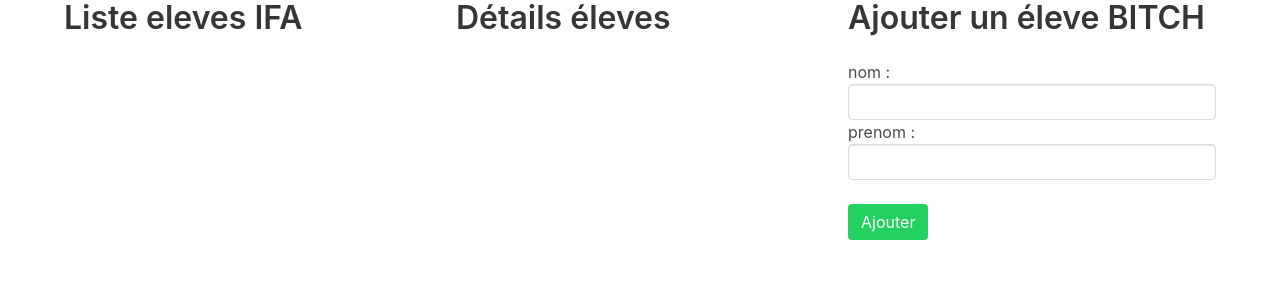
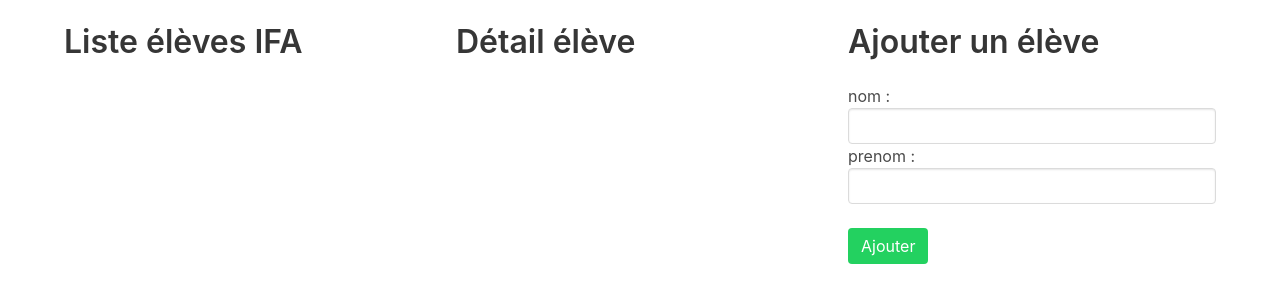
Before and after one commit to BrianCarvalho/ListElevesAngularJS, a website: page client/index.html in a window 1280 px wide. Drawn offline with nearby package versions, Linux system fonts and the light colour scheme; files that its build step writes are made by us from their sources; no server answers; files whose address does not match are found by name.

Commit message:
add design part 2

```diff
--- a/client/index.html
+++ b/client/index.html
@@ -5,16 +5,17 @@
     <meta charset="UTF-8">
     <meta name="viewport" content="width=device-width, initial-scale=1.0">
     <meta http-equiv="X-UA-Compatible" content="ie=edge">
-    <title>Liste eleves</title>
+    <title>Liste élèves - BITCH</title>
     <link rel="stylesheet" href="static/css/style.css" />
     <link rel="stylesheet" href="https://cdnjs.cloudflare.com/ajax/libs/bulma/0.7.2/css/bulma.css" />
 </head>
 
 <body ng-app='App' ng-controller='listEleve'>
+    <br/>
     <div class="container">
         <div class="columns">
             <div class="column">
-                <h1 class="title">Liste eleves IFA</h1>
+                <h1 class="title">Liste élèves IFA</h1>
                 <table class="table is-striped">
                     <tr ng-repeat='eleve in le' ng-click='detailsEleve(eleve)'>
                         <td>{{eleve.nom | uppercase}}</td>
@@ -25,7 +26,7 @@
             </div>
             <div class="column">
                     <table class="table is-striped">
-                            <h1 class="title">Détails éleves</h1>
+                            <h1 class="title">Détail élève</h1>
                             <tr ng-repeat='(key,eleve) in infosEleve'>
                                 <td>{{key}}: {{eleve}}</td>
                             </tr>
@@ -33,7 +34,7 @@
             </div>
 
             <div class="column">
-                    <h1 class="title">Ajouter un éleve BITCH</h1>
+                    <h1 class="title">Ajouter un élève</h1>
                     <form action="/api/eleves/add" method="POST">
                         nom :<input class="input" type="text" name="nom">
                         prenom :<input class="input" type="text" name="prenom">
```
